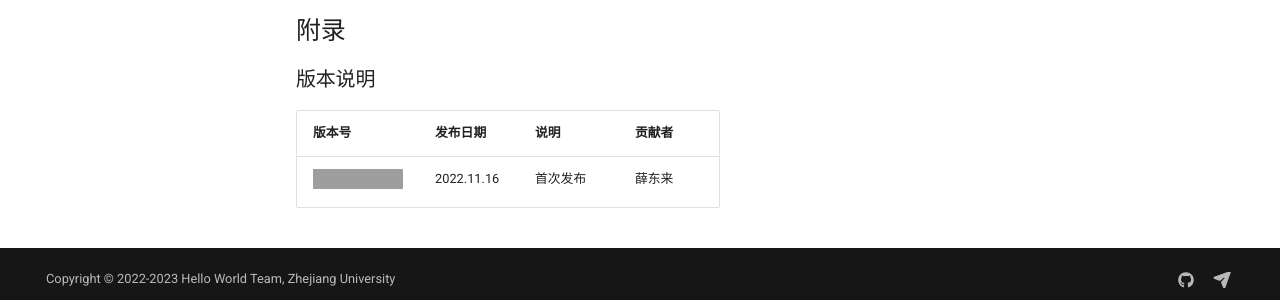
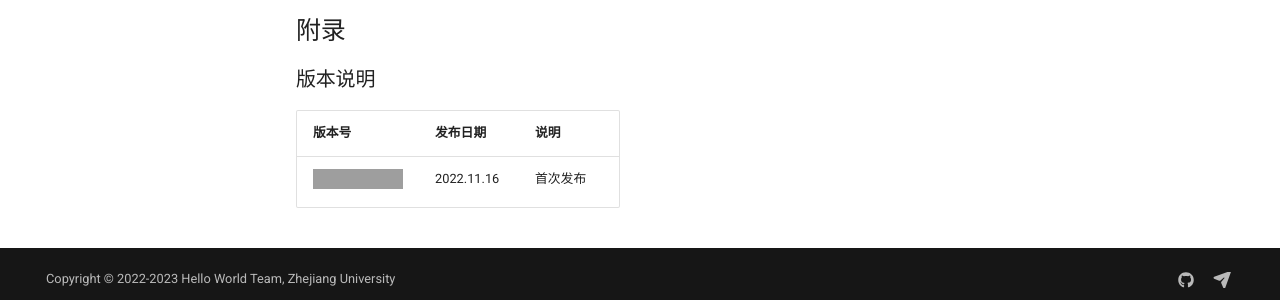
Before and after one commit to ZJU-HelloWorld/Wiki, an MkDocs documentation site: the page built from docs/贡献指南/知识库贡献指南.md, in a window 1280 px wide and 900 px high, scrolled down 1290 px. Shown: the part 588-888 px from the top of the window. Built offline with MkDocs 1.6.1 and Material for MkDocs 9.7.7, drawn with Linux system fonts in a browser that asks for light colours; comment, search, counter and statistics services are not loaded; grey boxes are pictures that could not be loaded.

Commit message:
docs: revision version tag

```diff
--- a/docs/贡献指南/知识库贡献指南.md
+++ b/docs/贡献指南/知识库贡献指南.md
@@ -78,6 +78,6 @@ mkdocs serve
 
 ### 版本说明
 
-| 版本号                                                       | 发布日期   | 说明           | 贡献者 |
-| ------------------------------------------------------------ | ---------- | -------------- | ------ |
-| <img src = "https://img.shields.io/badge/version-1.0.0-green" > | 2022.11.16 | 首次发布 | 薛东来 |
+| 版本号                                                       | 发布日期   | 说明           |
+| ------------------------------------------------------------ | ---------- | -------------- |
+| <img src = "https://img.shields.io/badge/version-1.0.0-green" > | 2022.11.16 | 首次发布 |
```
Also changed, not shown: docs/贡献指南/源码贡献指南.md (+3 -3 lines).
